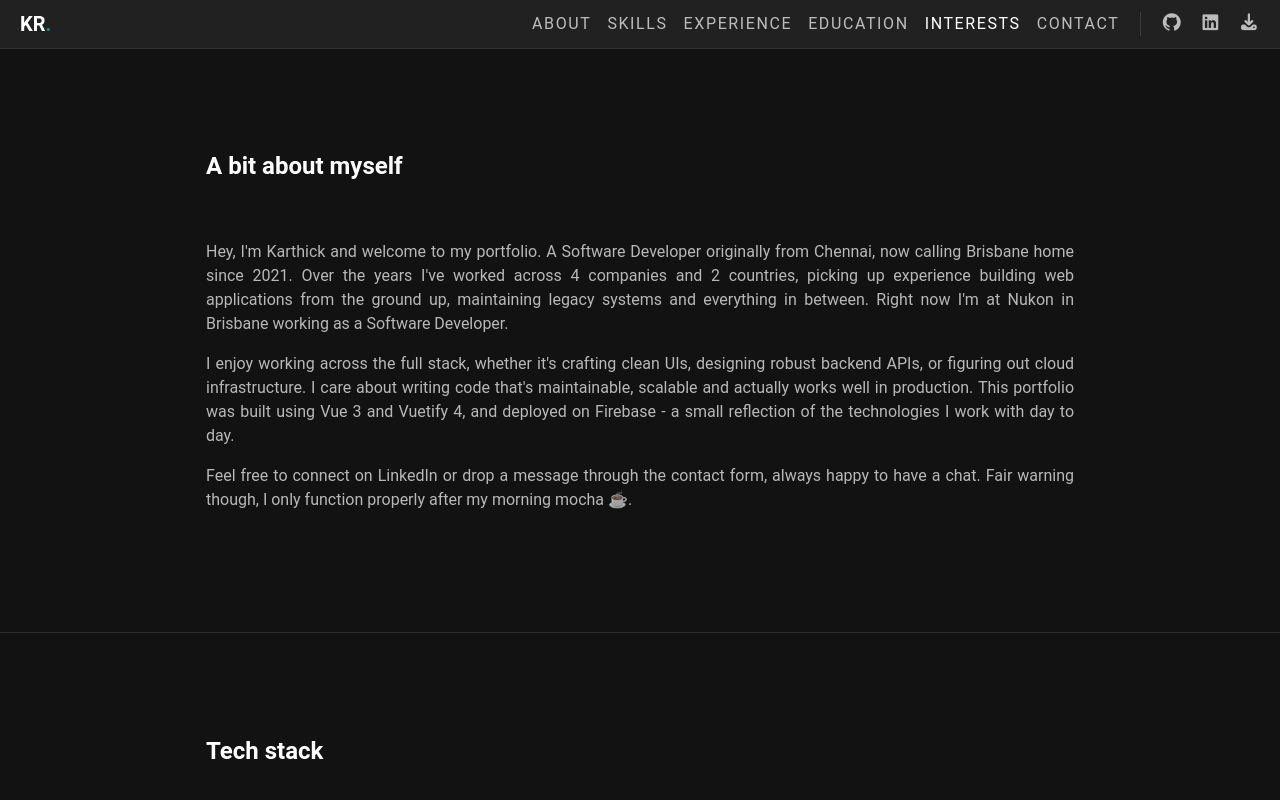
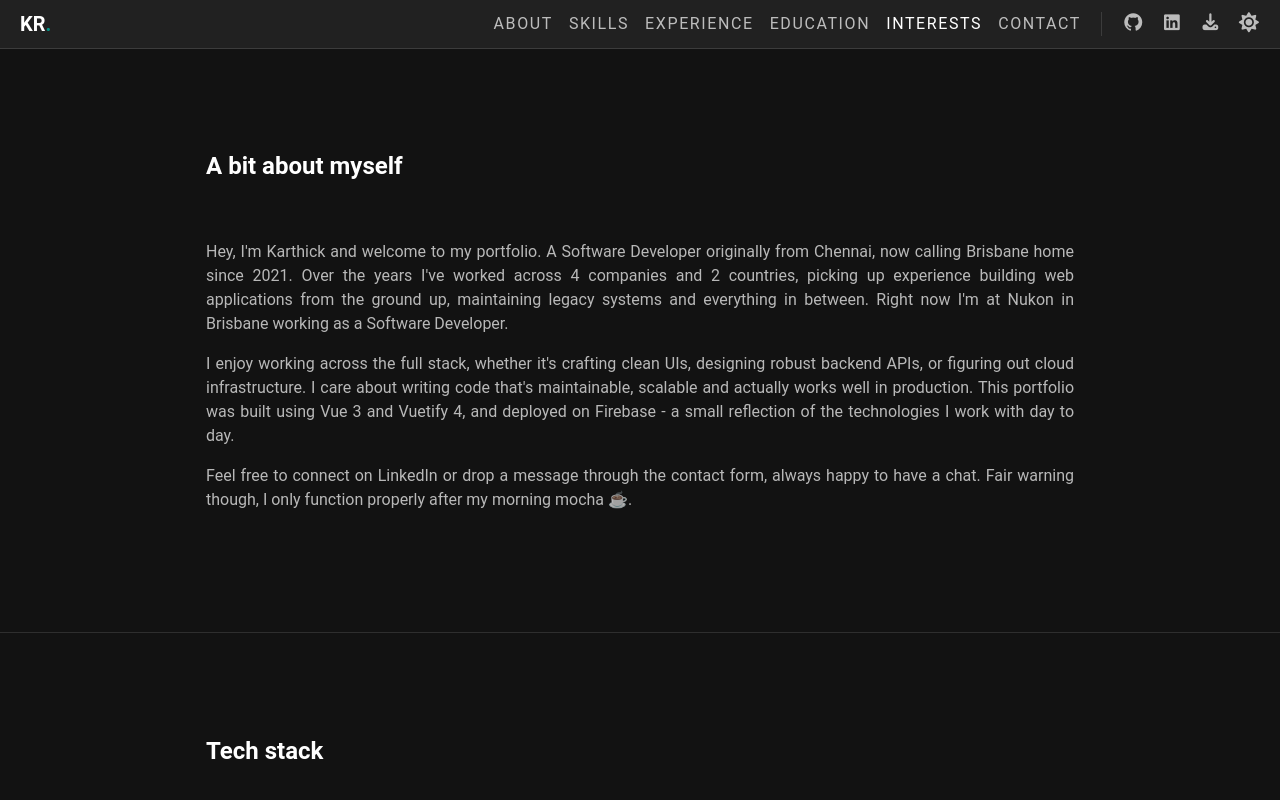
Before and after one commit to karthick1108/karthick-portfolio, a Vue app: page / in a window 1280 px wide. Shown: the top 800 px of the page. Built offline with nearby package versions, Linux system fonts and the light colour scheme.

Commit message:
Add dark mode and update education

```diff
--- a/src/App.vue
+++ b/src/App.vue
@@ -1,6 +1,6 @@
 <template>
-  <v-app>
-    <AppNav />
+  <v-app :theme="theme">
+    <AppNav :theme="theme" @toggle-theme="toggleTheme" />
     <v-main>
       <AboutSection />
       <v-divider />
@@ -28,4 +28,11 @@ import SkillsSection from '@/components/SkillsSection.vue'
 import ExperienceSection from '@/components/ExperienceSection.vue'
 import EducationSection from '@/components/EducationSection.vue'
 import InterestsSection from '@/components/InterestsSection.vue'
+
+import { ref } from 'vue'
+
+const theme = ref('dark')
+const toggleTheme = () => {
+  theme.value = theme.value === 'dark' ? 'light' : 'dark'
+}
 </script>
--- a/src/components/AppNav.vue
+++ b/src/components/AppNav.vue
@@ -1,5 +1,5 @@
 <template>
-  <v-app-bar flat density="compact" style="border-bottom: 1px solid rgba(255, 255, 255, 0.08)">
+  <v-app-bar flat density="compact" border="b">
     <v-app-bar-title style="cursor: pointer" @click="scrollTo('about')">
       <span class="font-weight-bold">KR<span class="text-teal">.</span></span>
     </v-app-bar-title>
@@ -11,7 +11,13 @@
           v-for="link in links"
           :key="link.id"
           :href="`#${link.id}`"
-          :class="active === link.id ? 'text-white' : 'text-medium-emphasis'"
+          :class="
+            active === link.id
+              ? theme === 'dark'
+                ? 'text-white'
+                : 'text-black'
+              : 'text-medium-emphasis'
+          "
           class="text-caption text-uppercase text-decoration-none"
           style="letter-spacing: 0.1em; transition: color 0.2s"
           @click.prevent="() => scrollTo(link.id)"
@@ -54,6 +60,16 @@
             </a>
           </template>
         </v-tooltip>
+        <a
+          class="text-medium-emphasis text-decoration-none"
+          style="cursor: pointer"
+          @click="emit('toggleTheme')"
+        >
+          <i
+            :class="theme === 'dark' ? 'fa-solid fa-sun' : 'fa-solid fa-moon'"
+            style="font-size: 18px"
+          />
+        </a>
       </div>
 
       <!-- Mobile hamburger -->
@@ -111,6 +127,25 @@
           <i class="fa-solid fa-download mr-3" style="font-size: 18px" />
         </template>
       </v-list-item>
+
+      <v-divider class="my-2" />
+
+      <v-list-item
+        :title="theme === 'dark' ? 'Light' : 'Dark'"
+        @click="
+          () => {
+            emit('toggleTheme')
+            drawer = false
+          }
+        "
+      >
+        <template v-slot:prepend>
+          <i
+            :class="theme === 'dark' ? 'fa-solid fa-sun mr-3' : 'fa-solid fa-moon mr-3'"
+            style="font-size: 18px"
+          />
+        </template>
+      </v-list-item>
     </v-list>
   </v-navigation-drawer>
 
@@ -124,13 +159,15 @@ import ContactSection from '@/components/ContactSection.vue'
 const contactOpen = ref(false)
 const drawer = ref(false)
 const active = ref('about')
+const { theme } = defineProps<{ theme: string }>()
+const emit = defineEmits<{ toggleTheme: [] }>()
 
 const links = [
   { id: 'about', label: 'About' },
   { id: 'skills', label: 'Skills' },
   { id: 'experience', label: 'Experience' },
   { id: 'education', label: 'Education' },
-  { id: 'interests', label: 'Interests' }
+  { id: 'interests', label: 'Interests' },
 ]
 
 const scrollTo = (id: string) => {
--- a/src/components/EducationSection.vue
+++ b/src/components/EducationSection.vue
@@ -12,6 +12,9 @@
                 <p class="text-body-1 font-weight-bold mb-1">{{ edu.degree }}</p>
                 <p class="text-body-2 text-teal mb-1">{{ edu.school }} · {{ edu.location }}</p>
                 <p class="text-caption text-medium-emphasis">{{ edu.years }}</p>
+                <p class="text-body-2 text-medium-emphasis" style="text-align: justify">
+                  {{ edu.description }}
+                </p>
               </div>
             </v-card-text>
           </v-card>
--- a/src/components/InterestsSection.vue
+++ b/src/components/InterestsSection.vue
@@ -24,6 +24,6 @@ const interests = [
   { emoji: '🍰', label: 'Pastries' },
   { emoji: '🍽️', label: 'Cafe Hopping' },
   { emoji: '🐈', label: 'Cats' },
-  { emoji: '🎵', label: 'EDM, Rock & Pop' },
+  { emoji: '🎵', label: 'EDM/Rock/Pop' },
 ]
 </script>
--- a/src/data/education.ts
+++ b/src/data/education.ts
@@ -4,21 +4,26 @@ export interface Education {
   location: string
   years: string
   icon: string
+  description: string
 }
 
 export const education: Education[] = [
   {
     degree: 'Masters in Information Technology',
     school: 'Monash University',
-    location: 'Melbourne',
+    location: 'Melbourne, Australia',
     years: '2018 – 2020',
     icon: 'fa-solid fa-graduation-cap',
+    description:
+      'Data visualisation, big data, databases, networking, security, operating systems, mobile computing, software engineering and project management.',
   },
   {
     degree: 'Bachelors in Computer Science and Engineering',
     school: 'Anna University',
-    location: 'Chennai',
+    location: 'Chennai, India',
     years: '2011 – 2015',
     icon: 'fa-solid fa-graduation-cap',
+    description:
+      'Data structures, algorithms, database management, Artificial Intelligence, operating systems, computer networks, Java programming and web technology.',
   },
 ]
```
